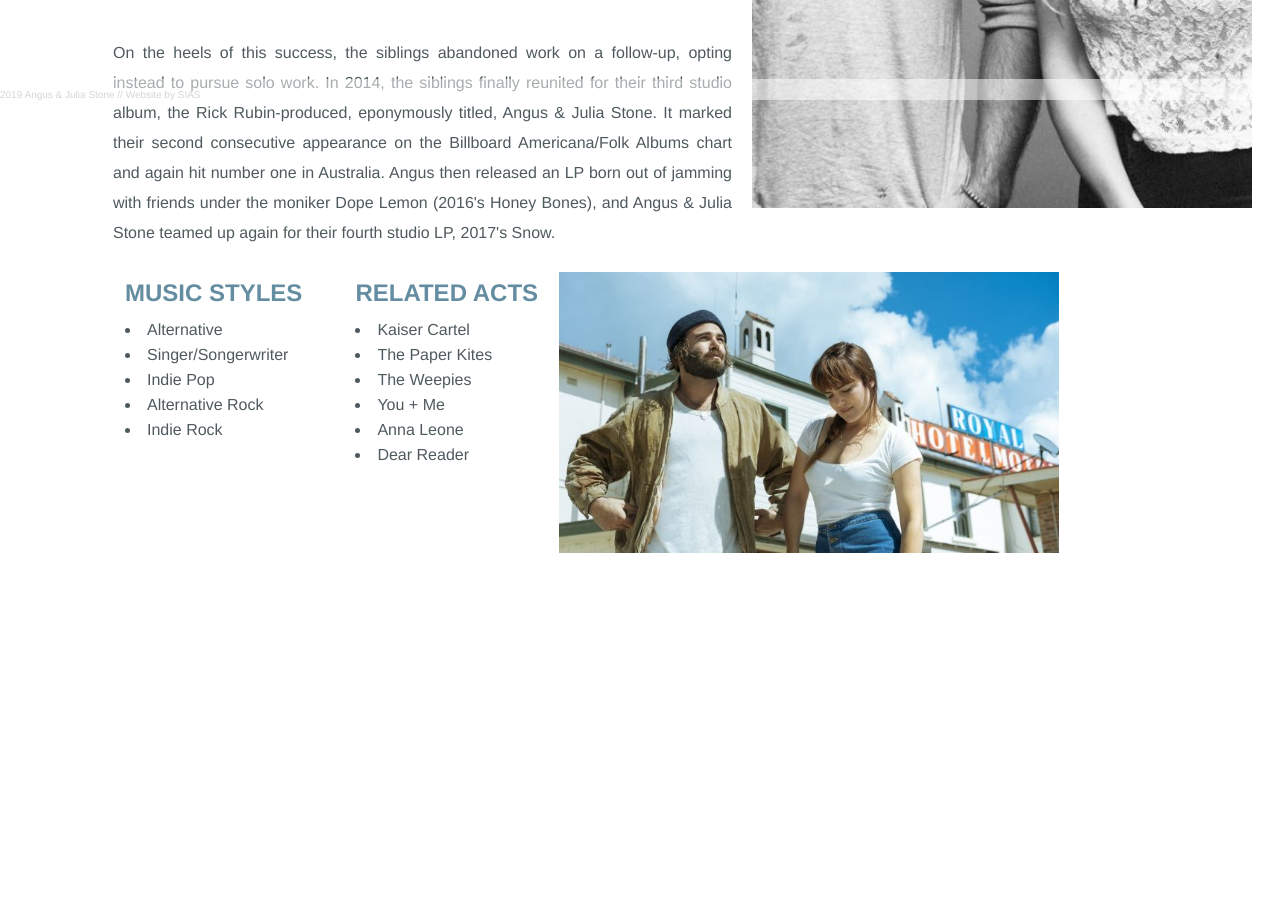
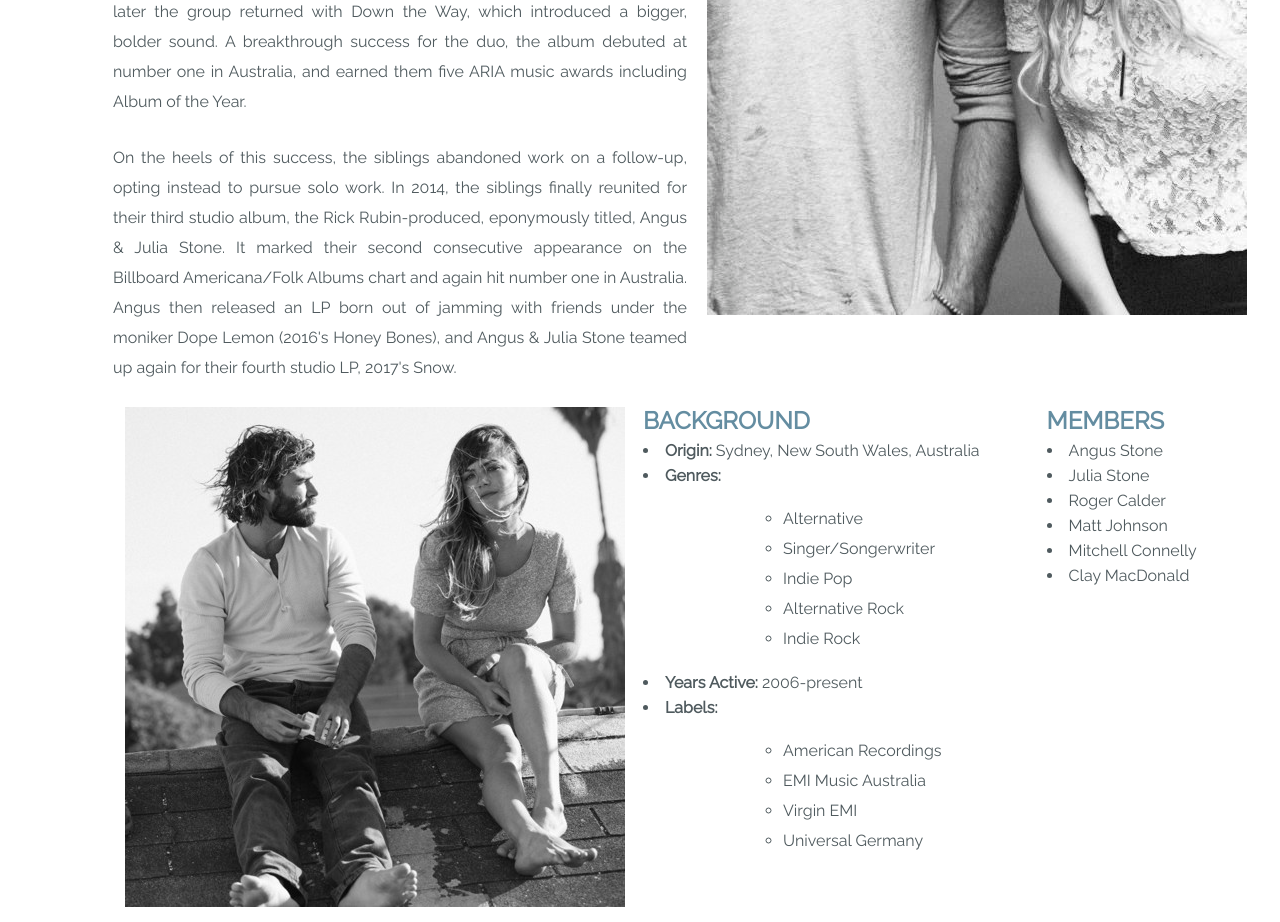
Before and after one commit to SSias/angus-julia-stone-final-directory, a plain HTML site: page about.html in a window 1280 px wide. Shown: the part 700-1622 px from the top of the page. Before the commit the page ends 1304 px from the top, so only its background shows below. Drawn offline with Linux system fonts and the light colour scheme.

Commit message:
Add files via upload

```diff
--- a/about.html
+++ b/about.html
@@ -3,54 +3,66 @@
 <head>
   <title>Root</title>
   <link href="./assets/stylesheets/aj-css-styles.css" rel="stylesheet"/>
+  <link href="https://fonts.googleapis.com/css?family=Raleway&display=swap" rel="stylesheet">
 </head>
 <body class="main-background">
   <div class="logo"><a href="/"><img src="./assets/images/aj-logo-blue.png" alt="Angus and Julia Stone" style="width:200px;height:95.5px;"></a>
   </div>
   <nav>
-    <li><a href="about.html">ABOUT</a></li>
+    <li><a class="active" href="about.html">ABOUT</a></li>
     <li><a href="discography.html">DISCOGRAPHY</a></li>
     <li><a href="media.html">MEDIA</a></li>
     <li><a href="merch.html">SHOP</a></li>
     <li><a href="tours.html">TOURS</a></li>
   </nav>
       <h1>ABOUT</h1>
+      <h2>History</h2>
+      <p>
+        <img class="about-image-right" src="./assets/images/media-09.jpg" alt="Angus & Julia Stone">Angus & Julia Stone are a sibling singing/ songwriting duo whose music spans intimate folk and dreamy indie pop. Growing up on the northern beaches of Sydney, the Stone siblings were schooled in pop music at an early age by their father, who played in a local cover band. In 2005, Julia Stone began teaching trumpet lessons while her brother Angus worked as a laborer. She convinced him to test his musical talents by performing locally, and he responded by bringing her on-stage with him as a backing musician. The duo released an EP of early material, Chocolates & Cigarettes, before moving to London in 2006, where the siblings met Fran Healy of the band Travis. Impressed with the Stones' material, as well as their growing buzz in both Australia and England, Healy invited them to his house to use his piano. Angus & Julia Stone's debut album, A Book Like This, was then released in 2007 by Flock Music and Nettwerk and charted in the Top Ten in the bandmates' native Australia. An international release followed in March 2008. Two years later the group returned with Down the Way, which introduced a bigger, bolder sound. A breakthrough success for the duo, the album debuted at number one in Australia, and earned them five ARIA music awards including Album of the Year.
+      </p>
+      <p>
+        On the heels of this success, the siblings abandoned work on a follow-up, opting instead to pursue solo work. In 2014, the siblings finally reunited for their third studio album, the Rick Rubin-produced, eponymously titled, Angus & Julia Stone. It marked their second consecutive appearance on the Billboard Americana/Folk Albums chart and again hit number one in Australia. Angus then released an LP born out of jamming with friends under the moniker Dope Lemon (2016's Honey Bones), and Angus & Julia Stone teamed up again for their fourth studio LP, 2017's Snow.
+      </p>
 
-      <div class="about-image-right"><img src="./assets/images/media-09.jpg" alt="Angus & Julia Stone" width="500px"/></div>
-      <p>
-        Angus & Julia Stone are a sibling singing/ songwriting duo whose music spans intimate folk and dreamy indie pop. Growing up on the northern beaches of Sydney, the Stone siblings were schooled in pop music at an early age by their father, who played in a local cover band. In 2005, Julia Stone began teaching trumpet lessons while her brother Angus worked as a laborer. She convinced him to test his musical talents by performing locally, and he responded by bringing her on-stage with him as a backing musician. The duo released an EP of early material, Chocolates & Cigarettes, before moving to London in 2006, where the siblings met Fran Healy of the band Travis. Impressed with the Stones' material, as well as their growing buzz in both Australia and England, Healy invited them to his house to use his piano. Angus & Julia Stone's debut album, A Book Like This, was then released in 2007 by Flock Music and Nettwerk and charted in the Top Ten in the bandmates' native Australia. An international release followed in March 2008. Two years later the group returned with Down the Way, which introduced a bigger, bolder sound. A breakthrough success for the duo, the album debuted at number one in Australia, and earned them five ARIA music awards including Album of the Year.
-        <br/><br/>On the heels of this success, the siblings abandoned work on a follow-up, opting instead to pursue solo work. In 2014, the siblings finally reunited for their third studio album, the Rick Rubin-produced, eponymously titled, Angus & Julia Stone. It marked their second consecutive appearance on the Billboard Americana/Folk Albums chart and again hit number one in Australia. Angus then released an LP born out of jamming with friends under the moniker Dope Lemon (2016's Honey Bones), and Angus & Julia Stone teamed up again for their fourth studio LP, 2017's Snow.
-      </p>
       <table class="about-table">
         <tr>
-        <th>Music Styles</th>
-        <th>Related Acts</th>
           <th rowspan="2">
-           <img src="./assets/images/about-image.jpg" alt="Angus & Julia Stone" width="500px"/>
+             <img class="about-image-left" src="./assets/images/media-08.jpg" alt="Angus & Julia Stone"/>
           </th>
+        <th>Background</th>
+        <th>Members</th>
         </tr>
         <tr>
           <td>
+            <li><b>Origin:</b> 	Sydney, New South Wales, Australia</li>
+            <li><b>Genres:</b></li>
+            <ul class=about-list>
               <li>Alternative</li>
               <li>Singer/Songerwriter</li>
               <li>Indie Pop</li>
               <li>Alternative Rock</li>
               <li>Indie Rock</li>
+            </ul>
+            <li><b>Years Active:</b> 2006-present</li>
+            <li><b>Labels:</b></li>
+            <ul class=about-list>
+              <li>American Recordings</li>
+              <li>EMI Music Australia</li>
+              <li>Virgin EMI</li>
+              <li>Universal Germany</li>
+            </ul>
           </td>
           <td>
-            <li>Kaiser Cartel</li>
-            <li>The Paper Kites</li>
-            <li>The Weepies</li>
-            <li>You + Me</li>
-            <li>Anna Leone</li>
-            <li>Dear Reader</li>
+            <li>Angus Stone</li>
+            <li>Julia Stone</li>
+            <li>Roger Calder</li>
+            <li>Matt Johnson</li>
+            <li>Mitchell Connelly</li>
+            <li>Clay MacDonald</li>
           </td>
         </tr>
       </table>
 
 
-      <br></br/>
-      <div class="footer">2019 Angus & Julia Stone // Website by SIAS</div>
-
 </body>
 </html>
```
Lines whose indentation alone changed are shown as unchanged.
